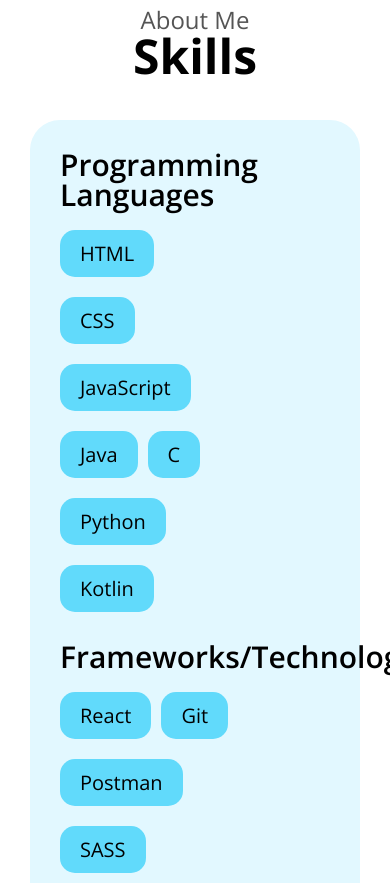
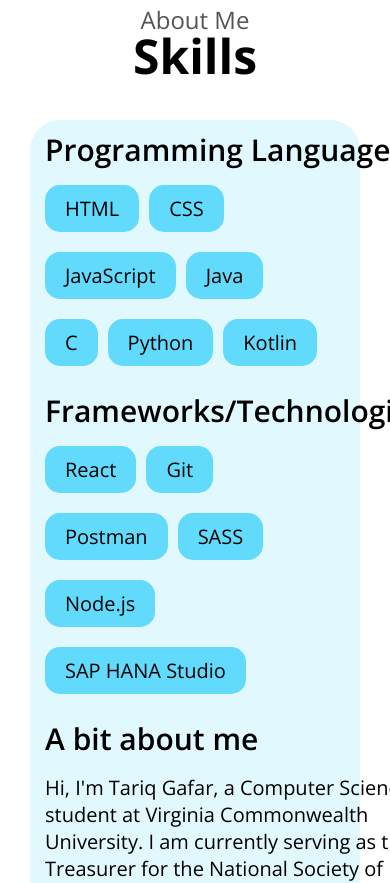
Before and after one commit to Tariqgafar21/Portfolio-JS-CSS, a Next.js app: page / in a window 390 px wide. Shown: the part 1540-2423 px from the top of the page. Built offline with nearby package versions, Linux system fonts and the light colour scheme.

Commit message:
media update

```diff
--- a/app/globals.css
+++ b/app/globals.css
@@ -311,14 +311,18 @@
   border-radius: 30px;
   padding: 30px;
   display: flex;
+  flex-wrap: wrap;
 }
-@media (max-width: 1024px) {
+@media (max-width: 768px) {
   .skills .holder-blue {
     flex-direction: column;
+    padding: 15px;
   }
 }
 .skills .holder-blue .left-column {
   flex: 1;
+  margin-right: 0;
+  gap: 5px;
 }
 .skills .holder-blue .left-column ul {
   display: flex;
```
